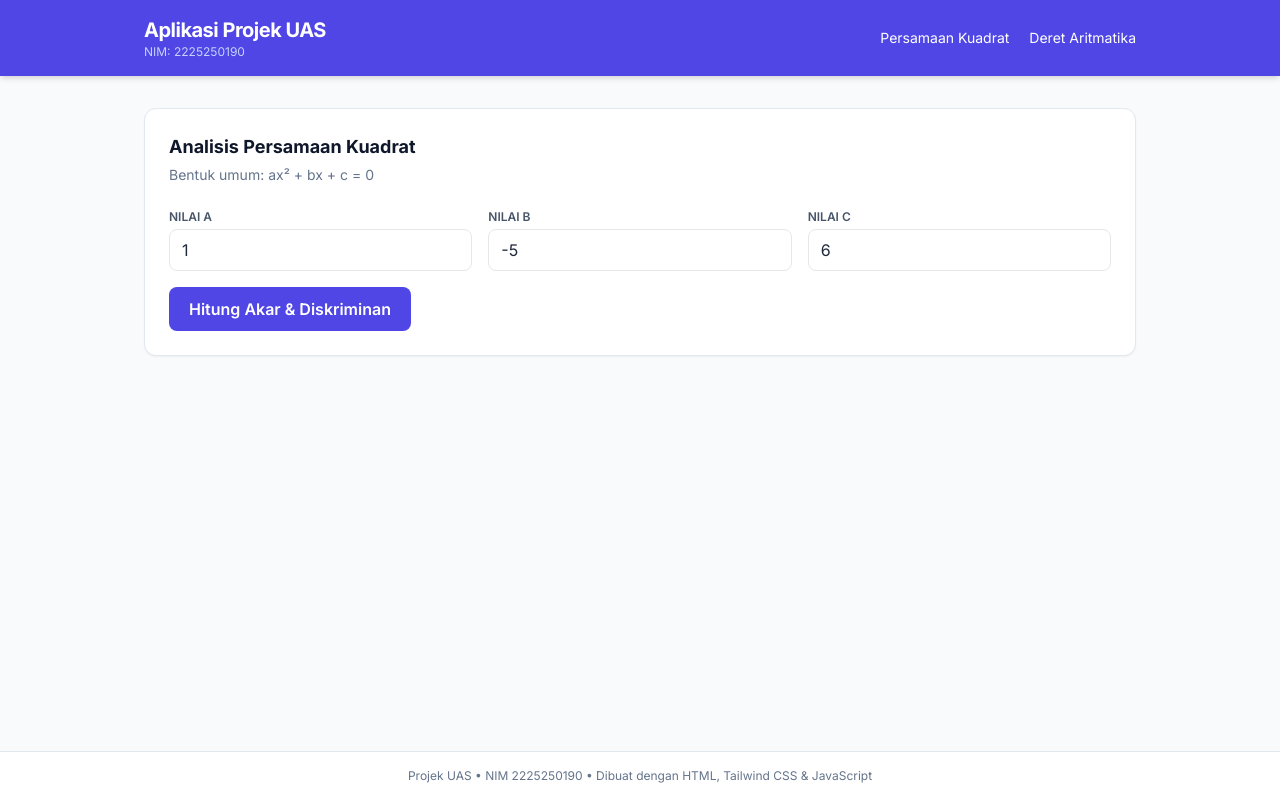
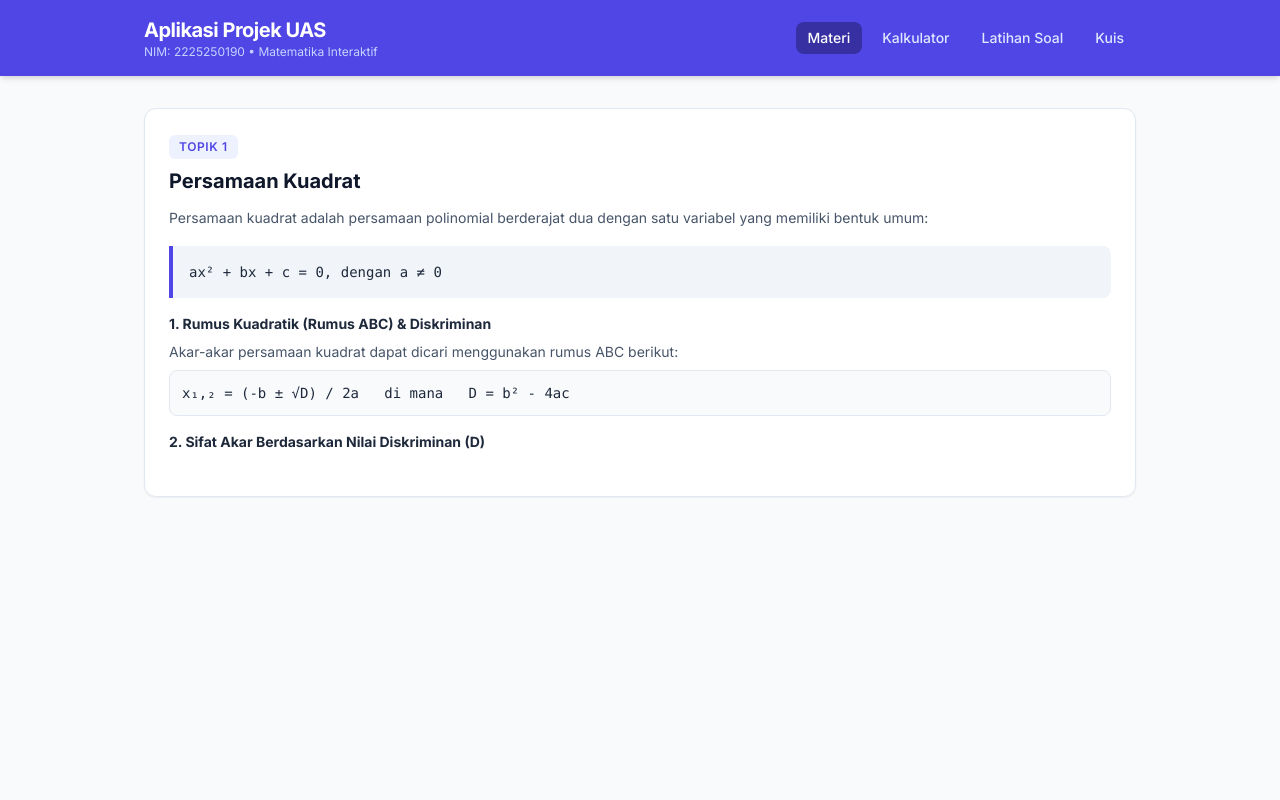
Before and after one commit to auliasftri455-lgtm/projek-uas-2225250190, a plain HTML site: page index.html in a window 1280 px wide. Drawn offline with nearby package versions, Linux system fonts and the light colour scheme.

Commit message:
Update index.html

```diff
--- a/index.html
+++ b/index.html
@@ -3,25 +3,35 @@
 <head>
   <meta charset="UTF-8" />
   <meta name="viewport" content="width=device-width, initial-scale=1.0" />
-  <title>Projek UAS - 2225250190</title>
+  <title>Aplikasi Projek UAS - 2225250190</title>
   <script src="https://cdn.tailwindcss.com"></script>
   <style>
-    @import url('https://fonts.googleapis.com/css2?family=Inter:wght@400;600;700&display=swap');
+    @import url('https://fonts.googleapis.com/css2?family=Inter:wght@400;500;600;700&display=swap');
     body { font-family: 'Inter', sans-serif; }
   </style>
 </head>
 <body class="bg-slate-50 text-slate-800 min-h-screen flex flex-col">
 
   <!-- Navbar -->
-  <header class="bg-indigo-600 text-white shadow-md">
-    <div class="max-w-5xl mx-auto px-4 py-4 flex justify-between items-center">
+  <header class="bg-indigo-600 text-white shadow-md sticky top-0 z-20">
+    <div class="max-w-5xl mx-auto px-4 py-4 flex flex-col sm:flex-row sm:justify-between sm:items-center gap-3">
       <div>
         <h1 class="text-xl font-bold tracking-tight">Aplikasi Projek UAS</h1>
-        <p class="text-xs text-indigo-200">NIM: 2225250190</p>
+        <p class="text-xs text-indigo-200">NIM: 2225250190 &bull; Matematika Interaktif</p>
       </div>
-      <nav class="space-x-4 text-sm font-medium">
-        <button onclick="switchTab('kuadrat')" class="hover:underline">Persamaan Kuadrat</button>
-        <button onclick="switchTab('deret')" class="hover:underline">Deret Aritmatika</button>
+      <nav class="flex flex-wrap gap-2 text-xs sm:text-sm font-medium">
+        <button onclick="switchTab('materi')" id="nav-materi" class="nav-btn px-3 py-1.5 rounded-lg bg-indigo-800 text-white transition">
+          Materi
+        </button>
+        <button onclick="switchTab('kalkulator')" id="nav-kalkulator" class="nav-btn px-3 py-1.5 rounded-lg hover:bg-indigo-700 text-indigo-100 transition">
+          Kalkulator
+        </button>
+        <button onclick="switchTab('latihan')" id="nav-latihan" class="nav-btn px-3 py-1.5 rounded-lg hover:bg-indigo-700 text-indigo-100 transition">
+          Latihan Soal
+        </button>
+        <button onclick="switchTab('kuis')" id="nav-kuis" class="nav-btn px-3 py-1.5 rounded-lg hover:bg-indigo-700 text-indigo-100 transition">
+          Kuis
+        </button>
       </nav>
     </div>
   </header>
@@ -29,79 +39,28 @@
   <!-- Main Content -->
   <main class="flex-grow max-w-5xl w-full mx-auto px-4 py-8">
 
-    <!-- Tab 1: Persamaan Kuadrat -->
-    <section id="tab-kuadrat" class="bg-white p-6 rounded-xl shadow-sm border border-slate-200">
-      <h2 class="text-lg font-bold text-slate-900 mb-1">Analisis Persamaan Kuadrat</h2>
-      <p class="text-sm text-slate-500 mb-6">Bentuk umum: ax² + bx + c = 0</p>
+    <!-- ==================== TAB 1: MATERI & PEMBAHASAN ==================== -->
+    <section id="tab-materi" class="space-y-6">
+      <!-- Materi Persamaan Kuadrat -->
+      <div class="bg-white p-6 rounded-xl shadow-sm border border-slate-200">
+        <span class="inline-block text-xs font-semibold uppercase tracking-wider text-indigo-600 bg-indigo-50 px-2.5 py-1 rounded-md mb-2">
+          Topik 1
+        </span>
+        <h2 class="text-xl font-bold text-slate-900 mb-3">Persamaan Kuadrat</h2>
+        <p class="text-sm text-slate-600 leading-relaxed mb-4">
+          Persamaan kuadrat adalah persamaan polinomial berderajat dua dengan satu variabel yang memiliki bentuk umum:
+        </p>
+        <div class="bg-slate-100 border-l-4 border-indigo-600 p-4 rounded-r-lg font-mono text-sm text-slate-800 mb-4">
+          ax² + bx + c = 0, dengan a ≠ 0
+        </div>
 
-      <div class="grid grid-cols-1 sm:grid-cols-3 gap-4 mb-4">
-        <div>
-          <label class="block text-xs font-semibold uppercase text-slate-600 mb-1">Nilai a</label>
-          <input type="number" id="val-a" value="1" class="w-full px-3 py-2 border rounded-lg focus:outline-none focus:ring-2 focus:ring-indigo-500" />
+        <h3 class="text-sm font-bold text-slate-800 mb-2">1. Rumus Kuadratik (Rumus ABC) & Diskriminan</h3>
+        <p class="text-sm text-slate-600 mb-2">
+          Akar-akar persamaan kuadrat dapat dicari menggunakan rumus ABC berikut:
+        </p>
+        <div class="bg-slate-50 border border-slate-200 p-3 rounded-lg font-mono text-xs sm:text-sm text-slate-800 mb-4">
+          x₁,₂ = (-b ± √D) / 2a &nbsp;&nbsp;di mana&nbsp;&nbsp; D = b² - 4ac
         </div>
-        <div>
-          <label class="block text-xs font-semibold uppercase text-slate-600 mb-1">Nilai b</label>
-          <input type="number" id="val-b" value="-5" class="w-full px-3 py-2 border rounded-lg focus:outline-none focus:ring-2 focus:ring-indigo-500" />
-        </div>
-        <div>
-          <label class="block text-xs font-semibold uppercase text-slate-600 mb-1">Nilai c</label>
-          <input type="number" id="val-c" value="6" class="w-full px-3 py-2 border rounded-lg focus:outline-none focus:ring-2 focus:ring-indigo-500" />
-        </div>
-      </div>
 
-      <button onclick="hitungKuadrat()" class="bg-indigo-600 hover:bg-indigo-700 text-white font-semibold px-5 py-2.5 rounded-lg transition">
-        Hitung Akar & Diskriminan
-      </button>
-
-      <div id="hasil-kuadrat" class="mt-6 p-4 bg-slate-100 rounded-lg text-sm space-y-2 hidden"></div>
-    </section>
-
-    <!-- Tab 2: Deret Aritmatika -->
-    <section id="tab-deret" class="bg-white p-6 rounded-xl shadow-sm border border-slate-200 hidden">
-      <h2 class="text-lg font-bold text-slate-900 mb-1">Generator Deret Aritmatika</h2>
-      <p class="text-sm text-slate-500 mb-6">Menghitung suku ke-n (Un) dan jumlah n suku pertama (Sn)</p>
-
-      <div class="grid grid-cols-1 sm:grid-cols-3 gap-4 mb-4">
-        <div>
-          <label class="block text-xs font-semibold uppercase text-slate-600 mb-1">Suku Pertama (a)</label>
-          <input type="number" id="deret-a" value="2" class="w-full px-3 py-2 border rounded-lg focus:outline-none focus:ring-2 focus:ring-indigo-500" />
-        </div>
-        <div>
-          <label class="block text-xs font-semibold uppercase text-slate-600 mb-1">Beda (b)</label>
-          <input type="number" id="deret-b" value="3" class="w-full px-3 py-2 border rounded-lg focus:outline-none focus:ring-2 focus:ring-indigo-500" />
-        </div>
-        <div>
-          <label class="block text-xs font-semibold uppercase text-slate-600 mb-1">Banyak Suku (n)</label>
-          <input type="number" id="deret-n" value="10" min="1" max="100" class="w-full px-3 py-2 border rounded-lg focus:outline-none focus:ring-2 focus:ring-indigo-500" />
-        </div>
-      </div>
-
-      <button onclick="hitungDeret()" class="bg-indigo-600 hover:bg-indigo-700 text-white font-semibold px-5 py-2.5 rounded-lg transition">
-        Generate Deret
-      </button>
-
-      <div id="hasil-deret" class="mt-6 p-4 bg-slate-100 rounded-lg text-sm space-y-2 hidden"></div>
-    </section>
-
-  </main>
-
-  <!-- Footer -->
-  <footer class="bg-white border-t border-slate-200 py-4 text-center text-xs text-slate-500">
-    Projek UAS &bull; NIM 2225250190 &bull; Dibuat dengan HTML, Tailwind CSS & JavaScript
-  </footer>
-
-  <script>
-    function switchTab(tabName) {
-      document.getElementById('tab-kuadrat').classList.add('hidden');
-      document.getElementById('tab-deret').classList.add('hidden');
-      document.getElementById('tab-' + tabName).classList.remove('hidden');
-    }
-
-    function hitungKuadrat() {
-      const a = parseFloat(document.getElementById('val-a').value);
-      const b = parseFloat(document.getElementById('val-b').value);
-      const c = parseFloat(document.getElementById('val-c').value);
-      const output = document.getElementById('hasil-kuadrat');
-      output.classList.remove('hidden');
-
-      if (isNaN(a) || isNaN(b) || isNaN(
+        <h3 class="text-sm font-bold text-slate-800 mb-2">2. Sifat Akar Berdasarkan Nilai Diskriminan (D)</h3>
+        <ul class="list-disc list-inside text-sm text-slate-600 space-y-1.5 mb-5">
```
